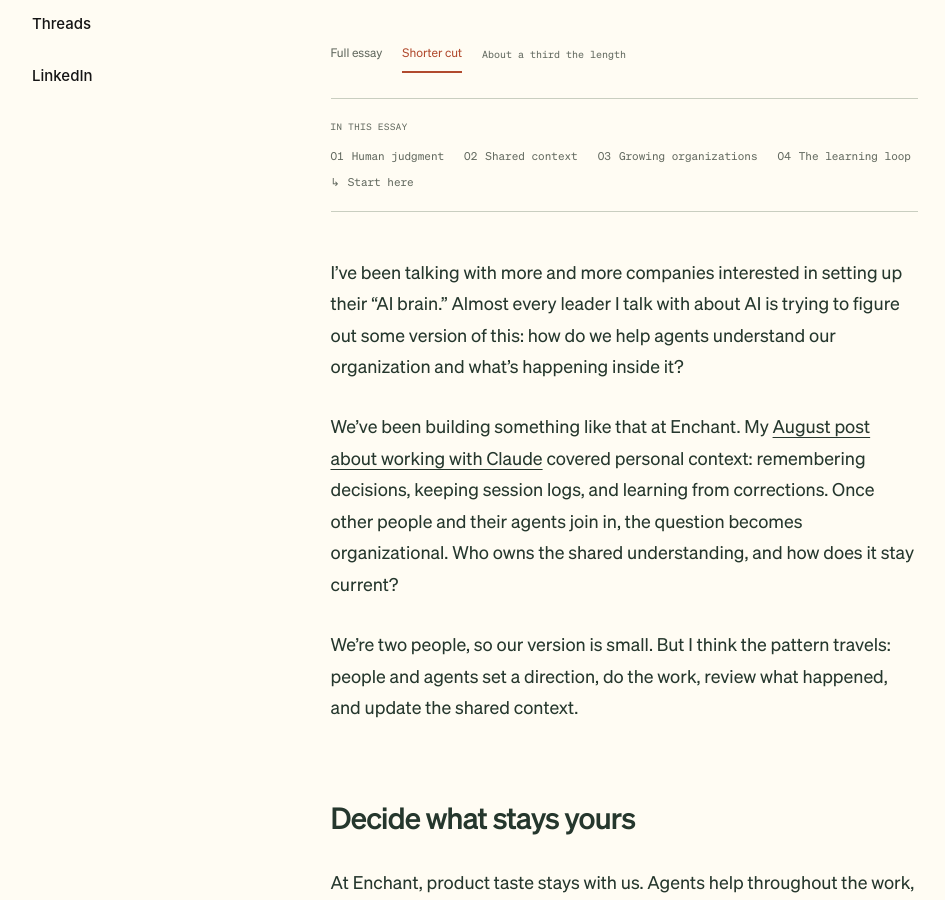
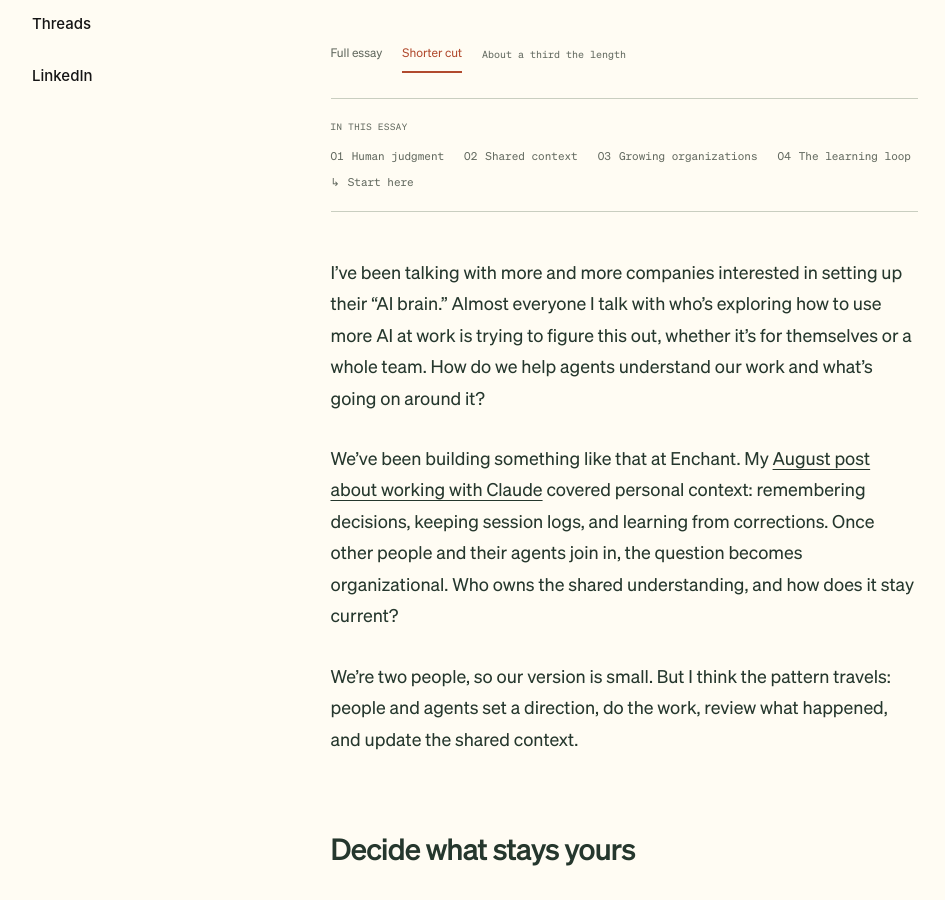
Before and after one commit to paulmederos/pm17, a Jekyll site: the page built from building-an-ai-brain-short.md, in a window 1280 px wide and 900 px high, scrolled down 310 px. Shown: the whole window, without its empty margins (16-961 px from the left). Built offline with Jekyll 4.4.1, drawn with Linux system fonts in a browser that asks for light colours; some web fonts are replaced.

Commit message:
Make AI essay opening inclusive of individual and team workflows (#24)

```diff
--- a/building-an-ai-brain-short.md
+++ b/building-an-ai-brain-short.md
@@ -10,7 +10,7 @@ coauthored_note: "I supplied the direction, examples, and boundaries; Astra help
 teaser: "The shorter cut: how shared context lets people and agents work from the same direction, and learn together as an organization grows."
 ---
 
-I’ve been talking with more and more companies interested in setting up their “AI brain.” Almost every leader I talk with about AI is trying to figure out some version of this: how do we help agents understand our organization and what’s happening inside it?
+I’ve been talking with more and more companies interested in setting up their “AI brain.” Almost everyone I talk with who’s exploring how to use more AI at work is trying to figure this out, whether it’s for themselves or a whole team. How do we help agents understand our work and what’s going on around it?
 
 We’ve been building something like that at Enchant. My [August post about working with Claude](https://www.paulmederos.com/how-i-work-with-claude-in-august-2026) covered personal context: remembering decisions, keeping session logs, and learning from corrections. Once other people and their agents join in, the question becomes organizational. Who owns the shared understanding, and how does it stay current?
 
```
Also changed, not shown: _posts/2026-10-04-building-an-ai-brain-for-your-organization.md (+1 -1 lines).
